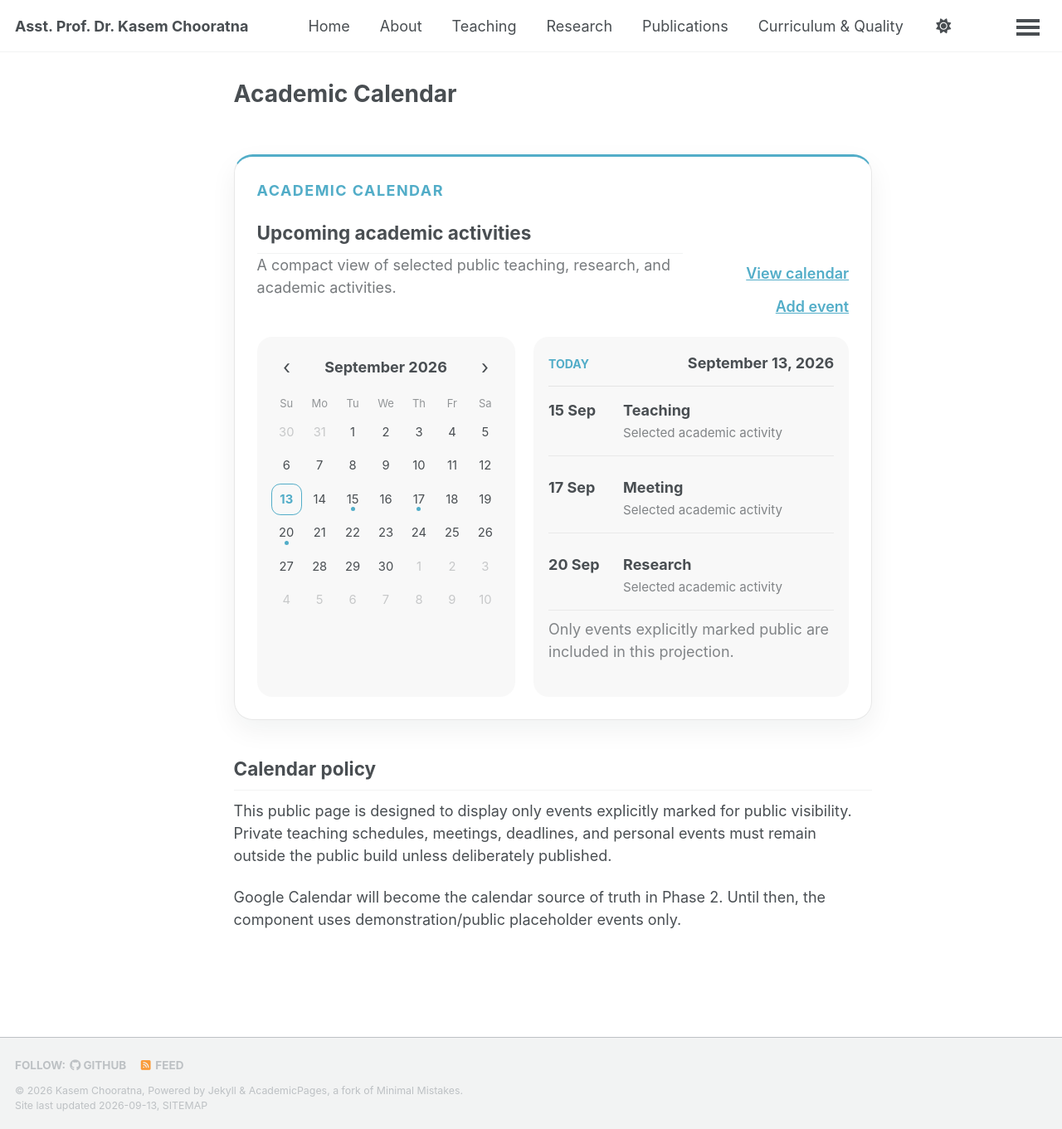
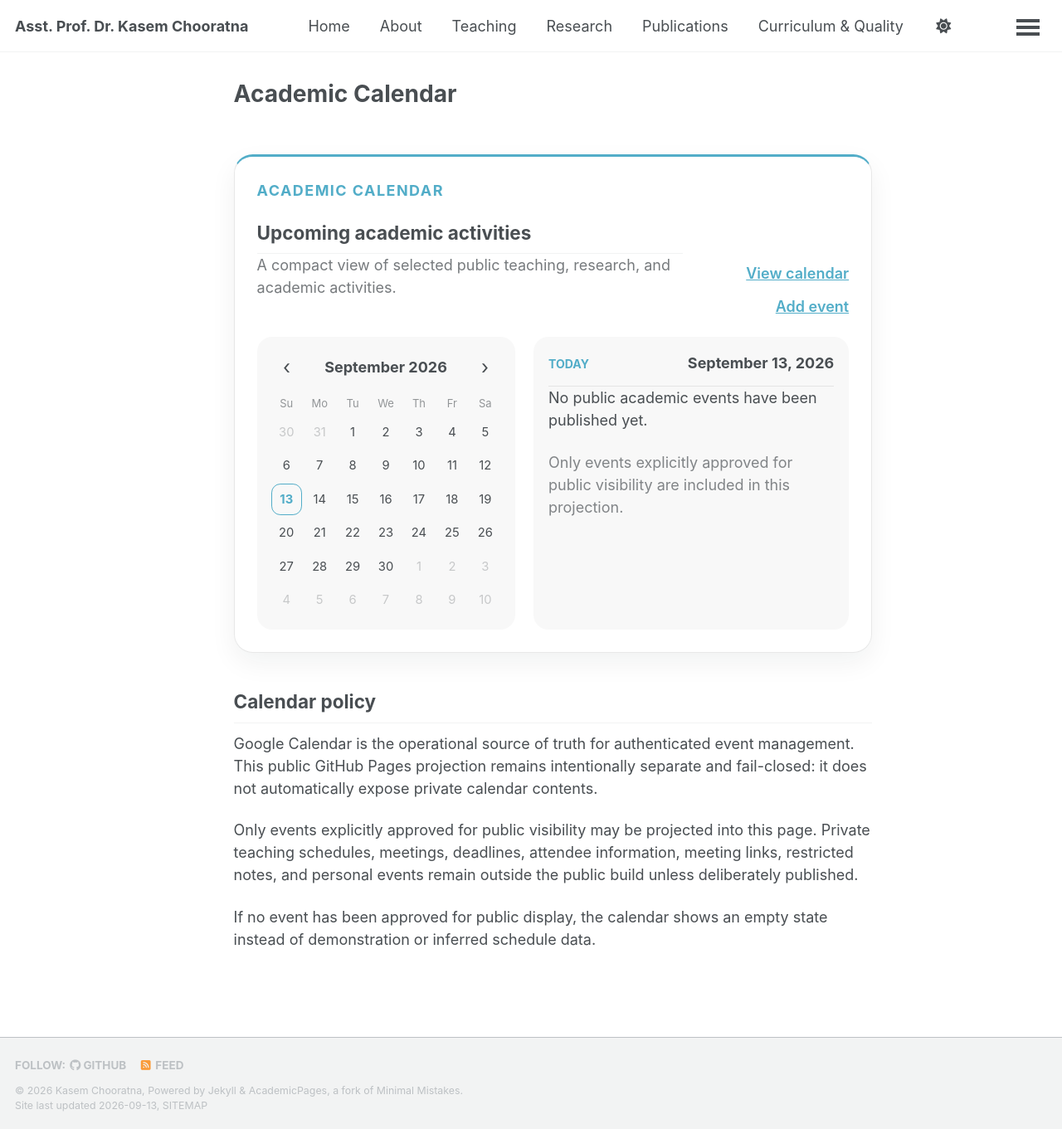
Before and after one commit to kasemch/kasemch.github.io, a Jekyll site: the page built from _pages/academic-calendar.md, in a window 1280 px wide and 1361 px high. Shown: the whole window at 83% size. Built offline with Jekyll 4.4.1, drawn with Linux system fonts in a browser that asks for light colours; a style sheet for code colours, icons or effects is not loaded.

Commit message:
Remove demo events from public academic calendar (#21)
* Remove public calendar demo events

* Add fail-closed public calendar empty state

* Update public calendar policy after OAuth activation

* Record public calendar projection cleanup

```diff
--- a/_data/public_calendar.yml
+++ b/_data/public_calendar.yml
@@ -1,41 +1,10 @@
 # Public calendar projection only.
 # Never place private Google Calendar data, credentials, private meeting links,
 # attendee lists, or restricted notes in this file.
-# Source-of-truth integration will project approved public events here in Phase 2C+.
+# Google Calendar is the operational source of truth for authenticated event management.
+# Only events explicitly approved for public visibility may be projected here.
 
 timezone: "Asia/Bangkok"
 last_updated: "2026-09-13"
 
-events:
-  - id: "demo-2026-09-15-teaching"
-    title: "Selected academic activity"
-    start: "2026-09-15T09:00:00+07:00"
-    end: "2026-09-15T10:30:00+07:00"
-    category: "Teaching"
-    visibility: "public"
-    location: ""
-    description: "Demonstration public event for the Phase 2 calendar projection."
-    linked_course: ""
-    linked_project: ""
-
-  - id: "demo-2026-09-17-meeting"
-    title: "Selected academic activity"
-    start: "2026-09-17T13:00:00+07:00"
-    end: "2026-09-17T14:30:00+07:00"
-    category: "Meeting"
-    visibility: "public"
-    location: ""
-    description: "Demonstration public event for the Phase 2 calendar projection."
-    linked_course: ""
-    linked_project: ""
-
-  - id: "demo-2026-09-20-research"
-    title: "Selected academic activity"
-    start: "2026-09-20T10:00:00+07:00"
-    end: "2026-09-20T11:30:00+07:00"
-    category: "Research"
-    visibility: "public"
-    location: ""
-    description: "Demonstration public event for the Phase 2 calendar projection."
-    linked_course: ""
-    linked_project: ""
+events: []
--- a/_includes/academic-calendar.html
+++ b/_includes/academic-calendar.html
@@ -1,5 +1,6 @@
+{% assign public_events = site.data.public_calendar.events | where: "visibility", "public" %}
 <section class="academic-calendar" aria-labelledby="academic-calendar-title"
-  data-public-event-dates="{% for event in site.data.public_calendar.events %}{% if event.visibility == 'public' %}{{ event.start | slice: 0, 10 }}|{% endif %}{% endfor %}">
+  data-public-event-dates="{% for event in public_events %}{{ event.start | slice: 0, 10 }}|{% endfor %}">
   <div class="academic-calendar__heading">
     <div>
       <p class="academic-calendar__eyebrow">Academic Calendar</p>
@@ -30,19 +31,19 @@
         <span class="academic-calendar__today-label">Today</span>
         <strong data-calendar-today></strong>
       </div>
+      {% if public_events.size > 0 %}
       <ol class="academic-calendar__events" data-calendar-events>
-        {% assign visible_count = 0 %}
-        {% for event in site.data.public_calendar.events %}
-          {% if event.visibility == 'public' and visible_count < 3 %}
-          <li>
-            <time datetime="{{ event.start }}">{{ event.start | date: "%d %b" }}</time>
-            <div><strong>{{ event.category }}</strong><span>{{ event.title }}</span></div>
-          </li>
-          {% assign visible_count = visible_count | plus: 1 %}
-          {% endif %}
+        {% for event in public_events limit: 3 %}
+        <li>
+          <time datetime="{{ event.start }}">{{ event.start | date: "%d %b" }}</time>
+          <div><strong>{{ event.category }}</strong><span>{{ event.title }}</span></div>
+        </li>
         {% endfor %}
       </ol>
-      <p class="academic-calendar__privacy-note">Only events explicitly marked public are included in this projection.</p>
+      {% else %}
+      <p class="academic-calendar__empty" data-calendar-events role="status">No public academic events have been published yet.</p>
+      {% endif %}
+      <p class="academic-calendar__privacy-note">Only events explicitly approved for public visibility are included in this projection.</p>
     </div>
   </div>
 </section>
--- a/_pages/academic-calendar.md
+++ b/_pages/academic-calendar.md
@@ -8,6 +8,8 @@ author_profile: false
 
 ## Calendar policy
 
-This public page is designed to display only events explicitly marked for public visibility. Private teaching schedules, meetings, deadlines, and personal events must remain outside the public build unless deliberately published.
+Google Calendar is the operational source of truth for authenticated event management. This public GitHub Pages projection remains intentionally separate and fail-closed: it does not automatically expose private calendar contents.
 
-Google Calendar will become the calendar source of truth in Phase 2. Until then, the component uses demonstration/public placeholder events only.
+Only events explicitly approved for public visibility may be projected into this page. Private teaching schedules, meetings, deadlines, attendee information, meeting links, restricted notes, and personal events remain outside the public build unless deliberately published.
+
+If no event has been approved for public display, the calendar shows an empty state instead of demonstration or inferred schedule data.
```
Also changed, not shown: CHANGELOG.md.
